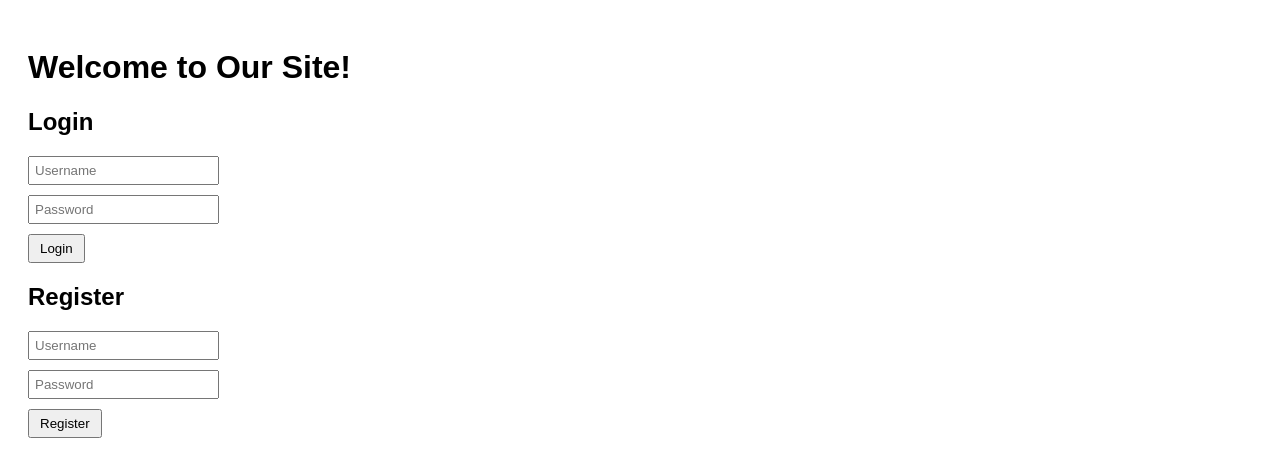
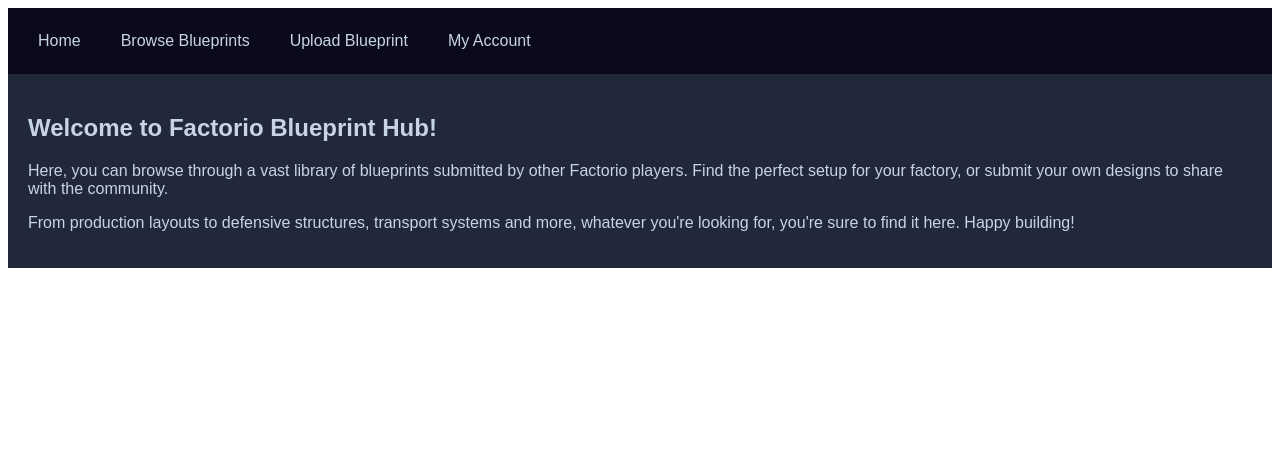
Before and after one commit to Ankidom/factorioHub, a website: page Factorio Blueprint Hub/Frontend/index.html in a window 1280 px wide. Drawn offline with Linux system fonts and the light colour scheme.

```diff
--- a/Factorio Blueprint Hub/Frontend/index.html
+++ b/Factorio Blueprint Hub/Frontend/index.html
@@ -5,22 +5,20 @@
     <link rel="stylesheet" type="text/css" href="style.css">
 </head>
 <body>
-<h1>Welcome to Our Site!</h1>
-
-<div id="login">
-    <h2>Login</h2>
-    <input type="text" id="loginUsername" placeholder="Username">
-    <input type="password" id="loginPassword" placeholder="Password">
-    <button onclick="login()">Login</button>
+<div class="navbar">
+    <a href="#">Home</a>
+    <a href="#">Browse Blueprints</a>
+    <a href="#">Upload Blueprint</a>
+    <a href="#">My Account</a>
 </div>
 
-<div id="register">
-    <h2>Register</h2>
-    <input type="text" id="registerUsername" placeholder="Username">
-    <input type="password" id="registerPassword" placeholder="Password">
-    <button onclick="register()">Register</button>
+<div class="explanation">
+    <h2>Welcome to Factorio Blueprint Hub!</h2>
+    <p>Here, you can browse through a vast library of blueprints submitted by other Factorio players. Find the perfect setup for your factory, or submit your own designs to share with the community.</p>
+    <p>From production layouts to defensive structures, transport systems and more, whatever you're looking for, you're sure to find it here. Happy building!</p>
 </div>
 
-<script src="script.js"></script>
+<!-- The rest of your webpage content goes here -->
+
 </body>
 </html>
--- /dev/null
+++ b/Factorio Blueprint Hub/Frontend/register.css
@@ -0,0 +1,43 @@
+/* Basic styling */
+body {
+    font-family: Arial, sans-serif;
+    display: flex;
+    justify-content: center;
+    align-items: center;
+    height: 100vh;
+    background-color: #0a0a1a; /* dark blue */
+}
+
+/* Centered form */
+.form-container {
+    background-color: #20283a; /* slightly lighter dark blue */
+    color: #c7d4e8; /* light blue */
+    padding: 20px;
+    border-radius: 10px;
+    width: 300px;
+}
+
+/* Style for the form inputs */
+.form-container input {
+    display: block;
+    width: 100%;
+    padding: 10px;
+    margin-bottom: 10px;
+    border-radius: 5px;
+}
+
+/* Style for the submit button */
+.form-container button {
+    background-color: #545454; /* dark gray */
+    color: #c7d4e8; /* light blue */
+    border: none;
+    padding: 10px;
+    border-radius: 5px;
+    cursor: pointer;
+    width: 100%;
+}
+
+/* Change button color on hover */
+.form-container button:hover {
+    background-color: #404040; /* slightly lighter dark gray */
+}
--- a/Factorio Blueprint Hub/Frontend/style.css
+++ b/Factorio Blueprint Hub/Frontend/style.css
@@ -1,18 +1,33 @@
+/* Basic styling */
 body {
     font-family: Arial, sans-serif;
-    padding: 20px;
 }
 
-#login, #register {
-    margin-top: 20px;
+/* Flexbox navigation bar */
+.navbar {
+    display: flex;
+    background-color: #0a0a1a; /* dark blue */
+    overflow: auto;
+    padding: 10px;
 }
 
-input[type=text], input[type=password] {
-    display: block;
-    margin-bottom: 10px;
-    padding: 5px;
+/* Navigation links */
+.navbar a {
+    color: #c7d4e8; /* light blue */
+    text-decoration: none;
+    padding: 14px 20px;
+    text-align: center;
 }
 
-button {
-    padding: 5px 10px;
+/* Change color on hover */
+.navbar a:hover {
+    background-color: #545454; /* dark gray */
+    color: #c7d4e8; /* light blue */
 }
+
+/* Explanation section */
+.explanation {
+    padding: 20px;
+    background-color: #20283a; /* slightly lighter dark blue */
+    color: #c7d4e8; /* light blue */
+}
--- /dev/null
+++ b/package.json
@@ -0,0 +1,5 @@
+{
+  "dependencies": {
+    "cors": "^2.8.5"
+  }
+}
```
Also changed, not shown: Factorio Blueprint Hub/Backend/server.js (+24 -24 lines), Factorio Blueprint Hub/Frontend/register.html (added, +42 -0 lines), 3 other files.
